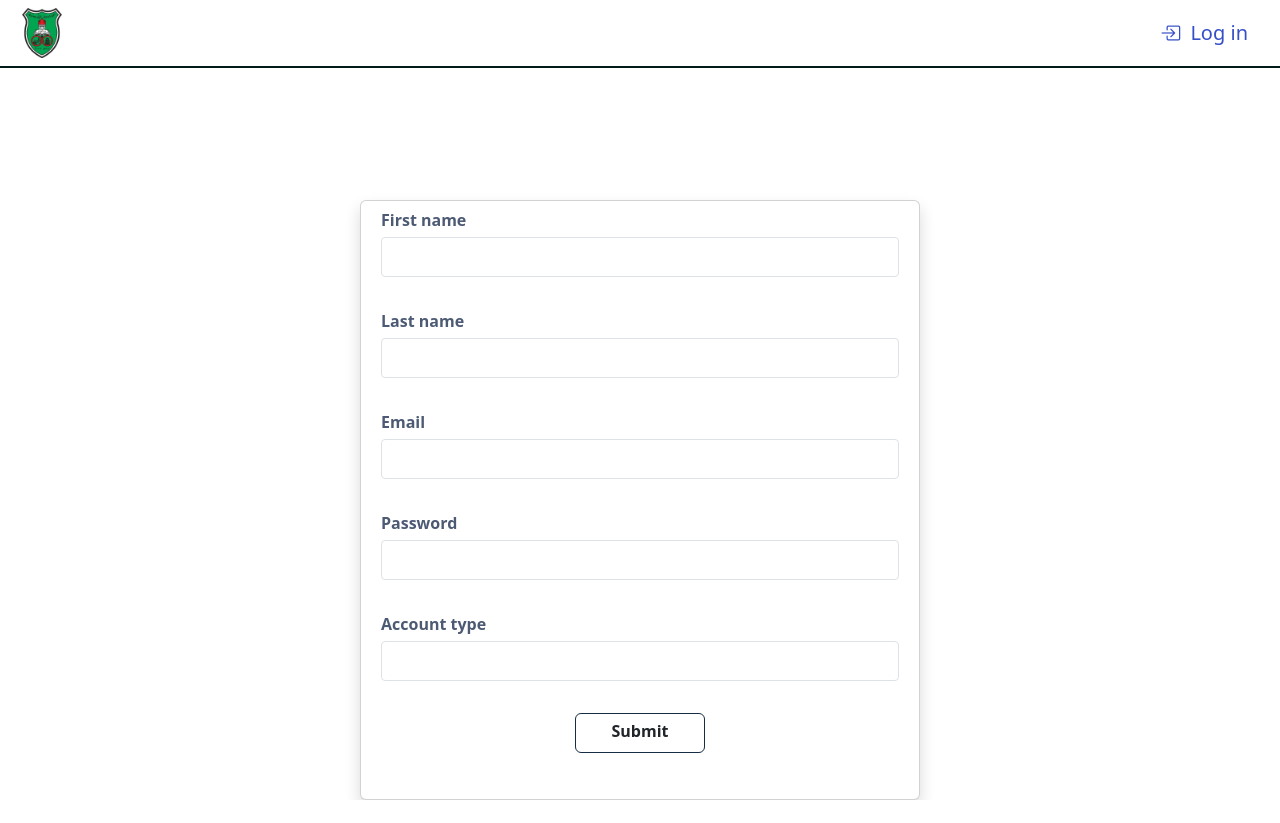
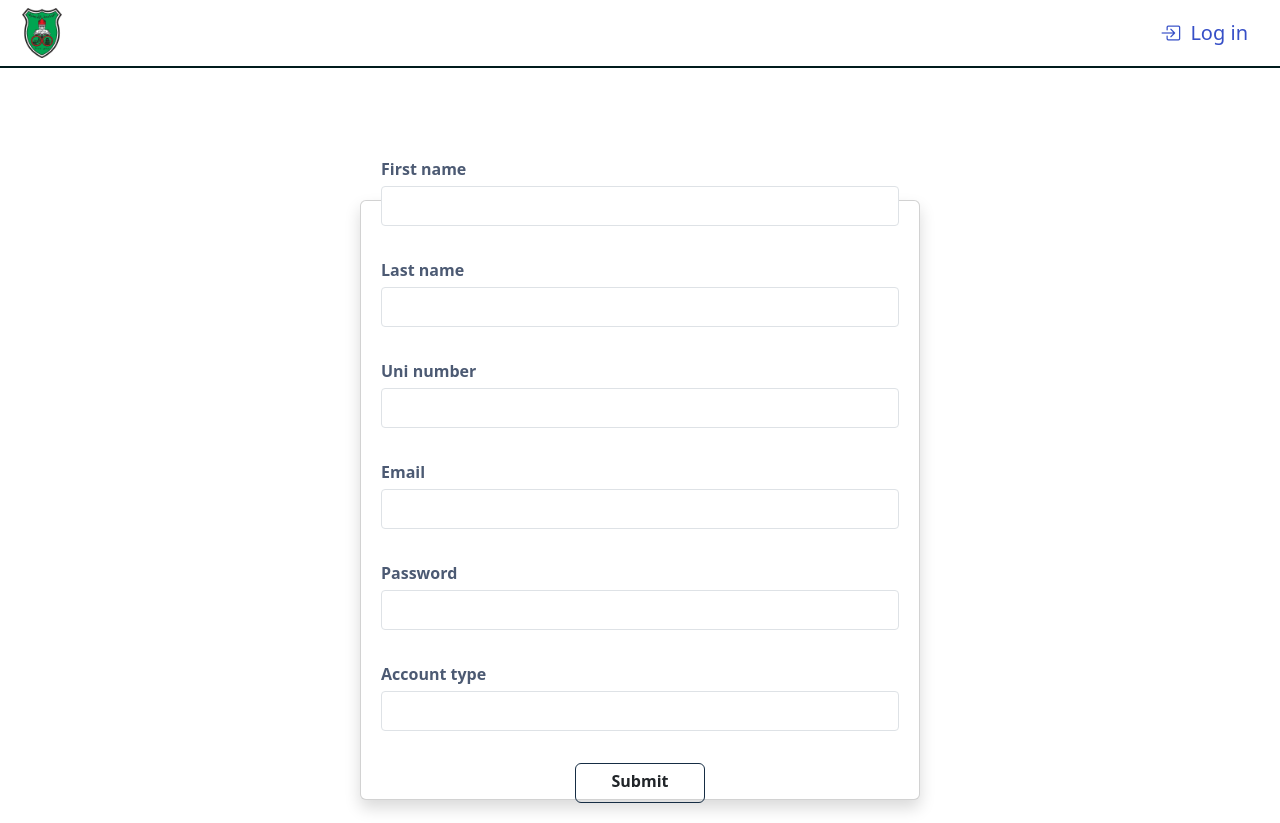
Before and after one commit to cybergpt05/Attendance_Project, a Python web app: template AttendanceProject/templates/add_user.html in a window 1280 px wide. Before the commit the page ends 800 px from the top, so only its background shows below. Run offline with Jinja, Linux system fonts and the light colour scheme; the template is opened without the code that fills it: most values are stand-ins (such as "Sample title", 1, 10 or a date in 2020); form fields are guessed from the names that the template uses.

Commit message:
Update add_user.html

```diff
--- a/AttendanceProject/templates/add_user.html
+++ b/AttendanceProject/templates/add_user.html
@@ -30,6 +30,19 @@
                 </div>
                 {%else%}
                 {{ form.last_name(class="form-control form-control-sm name")}}
+                {%endif%}
+            </div>
+            <div class="form-group">
+                {{ form.uni_number.label(class="form-control-label label fw-semibold")}}
+                {% if form.uni_number.errors %}
+                {{ form.uni_number(class="form-control form-control-sm is-invalid")}}
+                <div class="invalid-feedback">
+                {%for error in form.uni_number.errors %}
+                <span>{{error}}</span>
+                {%endfor%}
+                </div>
+                {%else%}
+                {{ form.uni_number(class="form-control form-control-sm name")}}
                 {%endif%}
             </div>
             <div class="form-group">
```
